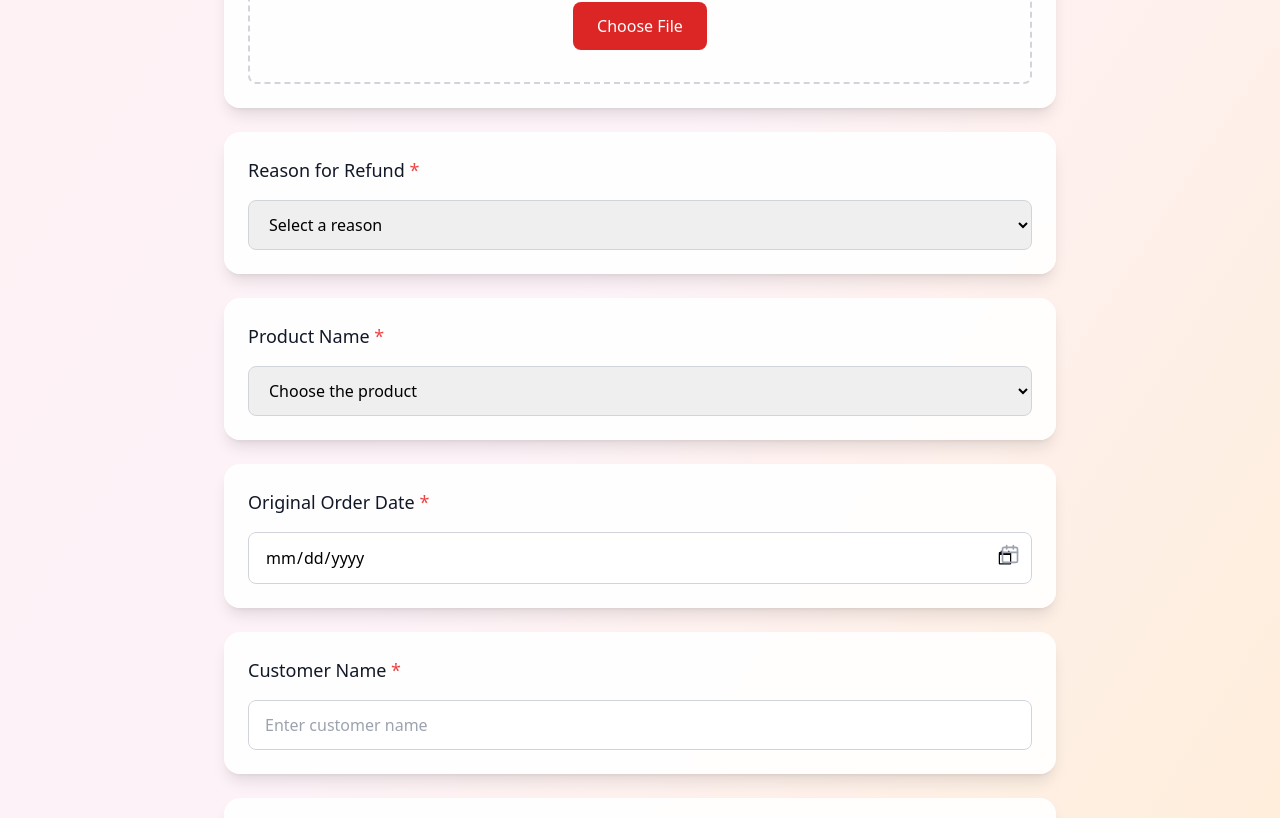
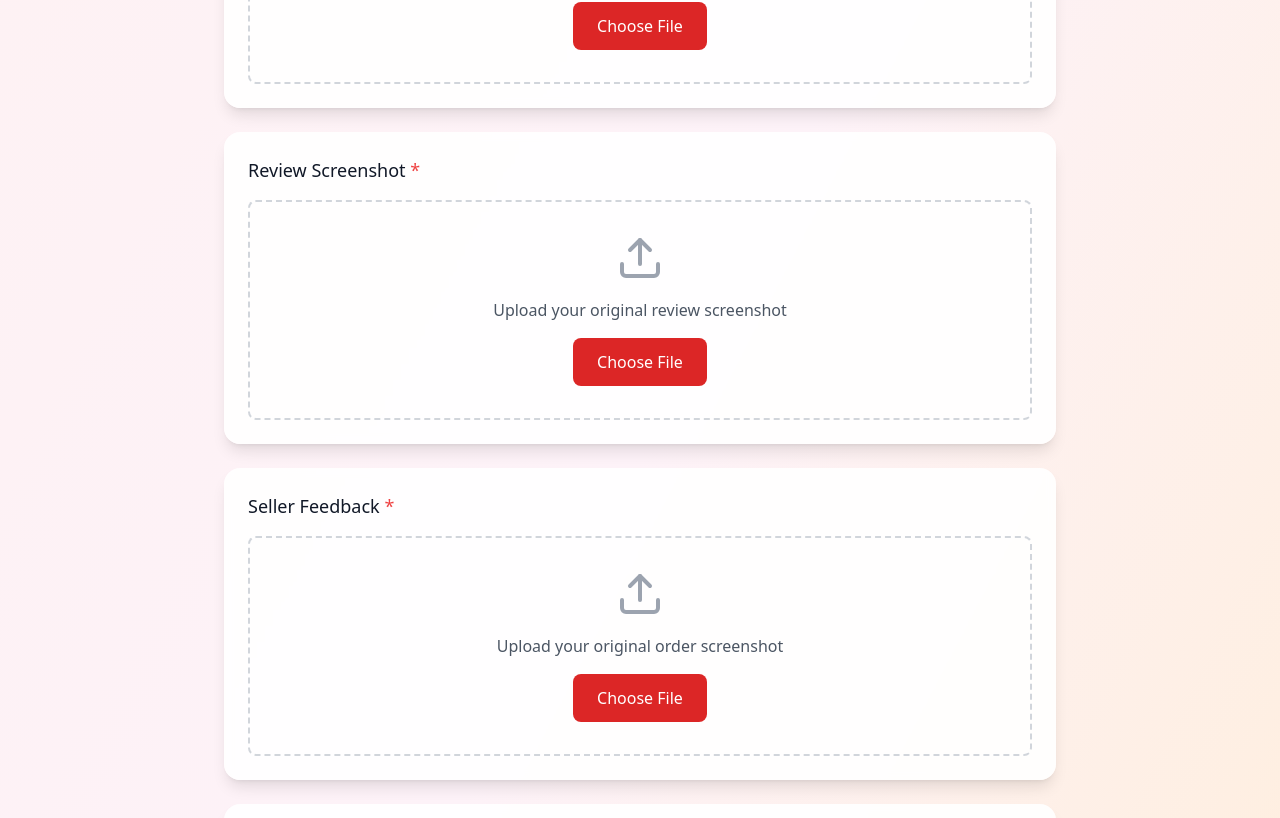
Before and after one commit to itsmeavanish/EBD, a React (Vite) app in the folder Frontend/: page /forms/refundforms in a window 1280 px wide. Shown: the part 849-1667 px from the top of the page. Built offline with nearby package versions, Linux system fonts and the light colour scheme; sample sign-in values are in the browser's storage.

Commit message:
Added all ss options

```diff
--- a/Frontend/src/components/forms/RefundFormWithVerification.tsx
+++ b/Frontend/src/components/forms/RefundFormWithVerification.tsx
@@ -12,6 +12,8 @@ interface RefundFormData {
   originalOrderDate: string;
   customerName: string;
   mediatorName: string;
+  reviewScreenshot: File | null;
+  sellerScreenshot: File | null;
 }
 
 interface RefundFormProps {
@@ -28,6 +30,8 @@ const RefundFormWithVerification: React.FC<RefundFormProps> = ({ onBack }) => {
     refundAmount: order?.price?.toString() || "",
     reason: '',
     screenshot: null,
+    reviewScreenshot: null,
+    sellerScreenshot: null,
     date: new Date().toISOString().split('T')[0],
     productName: order?.productName || "",
     originalOrderDate: order?.date ? new Date(order.date).toISOString().split('T')[0] : "",
@@ -69,15 +73,12 @@ const RefundFormWithVerification: React.FC<RefundFormProps> = ({ onBack }) => {
     setVerificationStatus('idle');
   };
 
-  const handleFileChange = (e: React.ChangeEvent<HTMLInputElement>) => {
+  const handleFileChange = (field: keyof RefundFormData) =>
+  (e: React.ChangeEvent<HTMLInputElement>) => {
     const file = e.target.files?.[0] || null;
-    setFormData(prev => ({
-      ...prev,
-      screenshot: file
-    }));
+    setFormData(prev => ({ ...prev, [field]: file }));
     setVerificationStatus('idle');
   };
-
   const handleVerifyScreenshot = async () => {
     if (!formData.screenshot || !formData.orderId || !formData.refundAmount) {
       alert('Please fill in Order ID, Refund Amount, and upload a screenshot first');
@@ -94,7 +95,7 @@ const RefundFormWithVerification: React.FC<RefundFormProps> = ({ onBack }) => {
       verifyData.append('refundAmount', formData.refundAmount);
 
       const token = localStorage.getItem('token');
-      const response = await fetch('https://ebd-mocha.vercel.app/api/refunds/verify-screenshot', {
+      const response = await fetch('http://localhost:3001/api/refunds/verify-screenshot', {
         method: 'POST',
         headers: {
           'Authorization': `Bearer ${token}`
@@ -149,13 +150,20 @@ const RefundFormWithVerification: React.FC<RefundFormProps> = ({ onBack }) => {
       if (formData.screenshot) {
         submitData.append('screenshot', formData.screenshot);
       }
+      if (formData.reviewScreenshot) {
+        submitData.append('reviewScreenshot', formData.reviewScreenshot);
+      }
+
+      if (formData.sellerScreenshot) {
+        submitData.append('sellerScreenshot', formData.sellerScreenshot);
+      }
 
       submitData.append('verified', 'true');
       submitData.append('extractedOrderNumber', verifiedData?.orderNumber || '');
       submitData.append('extractedPrice', verifiedData?.price || '');
 
       const token = localStorage.getItem('token');
-      const response = await fetch('https://ebd-mocha.vercel.app/api/refunds/submit', {
+      const response = await fetch('http://localhost:3001/api/refunds/submit', {
         method: 'POST',
         headers: {
           'Authorization': `Bearer ${token}`
@@ -175,7 +183,9 @@ const RefundFormWithVerification: React.FC<RefundFormProps> = ({ onBack }) => {
             productName: '',
             originalOrderDate: '',
             customerName: '',
-            mediatorName: ''
+            mediatorName: '',
+            reviewScreenshot: null,
+            sellerScreenshot: null
           });
           setVerificationStatus('idle');
           setSubmitStatus('idle');
@@ -211,6 +221,8 @@ const RefundFormWithVerification: React.FC<RefundFormProps> = ({ onBack }) => {
         </div>
 
         <form onSubmit={handleSubmit} className="space-y-6">
+
+  {/* Order ID */}
   <div className="bg-white/90 backdrop-blur-sm rounded-2xl shadow-lg p-6">
     <label className="block text-lg font-medium text-gray-900 mb-4">
       Original Order ID <span className="text-red-500">*</span>
@@ -218,7 +230,6 @@ const RefundFormWithVerification: React.FC<RefundFormProps> = ({ onBack }) => {
     <input
       type="text"
       required
-              defaultValue={formData.orderId}
       value={formData.orderId}
       onChange={(e) => handleInputChange('orderId', e.target.value)}
       placeholder="Enter the original order ID"
@@ -226,6 +237,7 @@ const RefundFormWithVerification: React.FC<RefundFormProps> = ({ onBack }) => {
     />
   </div>
 
+  {/* Refund Amount */}
   <div className="bg-white/90 backdrop-blur-sm rounded-2xl shadow-lg p-6">
     <label className="block text-lg font-medium text-gray-900 mb-4">
       Refund Amount <span className="text-red-500">*</span>
@@ -240,20 +252,22 @@ const RefundFormWithVerification: React.FC<RefundFormProps> = ({ onBack }) => {
     />
   </div>
 
+  {/* Invoice Upload */}
   <div className="bg-white/90 backdrop-blur-sm rounded-2xl shadow-lg p-6">
     <label className="block text-lg font-medium text-gray-900 mb-4">
-              Order Screenshot <span className="text-red-500">*</span>
+      Invoice Image <span className="text-red-500">*</span>
     </label>
     <div className="border-2 border-dashed border-gray-300 rounded-lg p-8 text-center hover:border-red-400 transition-colors">
       <Upload className="w-12 h-12 text-gray-400 mx-auto mb-4" />
-              <p className="text-gray-600 mb-4">Upload your original order screenshot</p>
+      <p className="text-gray-600 mb-4">Upload your original Invoice Image</p>
+
       <input
         type="file"
+        name="screenshot"
         accept="image/*"
-                onChange={handleFileChange}
+        onChange={handleFileChange('screenshot')}
         className="hidden"
         id="refund-screenshot-upload"
-                required
       />
       <label
         htmlFor="refund-screenshot-upload"
@@ -261,15 +275,82 @@ const RefundFormWithVerification: React.FC<RefundFormProps> = ({ onBack }) => {
       >
         Choose File
       </label>
+
       {formData.screenshot && (
         <p className="mt-2 text-sm text-green-600">
           Selected: {formData.screenshot.name}
         </p>
       )}
     </div>
+  </div>
 
+  {/* Review Screenshot */}
+  <div className="bg-white/90 backdrop-blur-sm rounded-2xl shadow-lg p-6">
+    <label className="block text-lg font-medium text-gray-900 mb-4">
+      Review Screenshot <span className="text-red-500">*</span>
+    </label>
+    <div className="border-2 border-dashed border-gray-300 rounded-lg p-8 text-center hover:border-red-400 transition-colors">
+      <Upload className="w-12 h-12 text-gray-400 mx-auto mb-4" />
+      <p className="text-gray-600 mb-4">Upload your original review screenshot</p>
+
+      <input
+        type="file"
+        name="reviewScreenshot"
+        accept="image/*"
+        onChange={handleFileChange('reviewScreenshot')}
+        className="hidden"
+        id="review-screenshot-upload"
+      />
+      <label
+        htmlFor="review-screenshot-upload"
+        className="inline-flex items-center px-6 py-3 bg-red-600 text-white rounded-lg hover:bg-red-700 cursor-pointer transition-colors"
+      >
+        Choose File
+      </label>
+
+      {formData.reviewScreenshot && (
+        <p className="mt-2 text-sm text-green-600">
+          Selected: {formData.reviewScreenshot.name}
+        </p>
+      )}
+    </div>
+  </div>
+
+  {/* Seller Screenshot */}
+  <div className="bg-white/90 backdrop-blur-sm rounded-2xl shadow-lg p-6">
+    <label className="block text-lg font-medium text-gray-900 mb-4">
+      Seller Feedback <span className="text-red-500">*</span>
+    </label>
+    <div className="border-2 border-dashed border-gray-300 rounded-lg p-8 text-center hover:border-red-400 transition-colors">
+      <Upload className="w-12 h-12 text-gray-400 mx-auto mb-4" />
+      <p className="text-gray-600 mb-4">Upload your original order screenshot</p>
+
+      <input
+        type="file"
+        name="sellerScreenshot"
+        accept="image/*"
+        onChange={handleFileChange('sellerScreenshot')}
+        className="hidden"
+        id="Seller-screenshot-upload"
+      />
+      <label
+        htmlFor="Seller-screenshot-upload"
+        className="inline-flex items-center px-6 py-3 bg-red-600 text-white rounded-lg hover:bg-red-700 cursor-pointer transition-colors"
+      >
+        Choose File
+      </label>
+
+      {formData.sellerScreenshot && (
+        <p className="mt-2 text-sm text-green-600">
+          Selected: {formData.sellerScreenshot.name}
+        </p>
+      )}
+    </div>
+  </div>
+
+  {/* Verify Button */}
   {formData.screenshot && formData.orderId && formData.refundAmount && (
-              <div className="mt-4">
+    <div className="bg-white/90 backdrop-blur-sm rounded-2xl shadow-lg p-6">
       <button
         type="button"
         onClick={handleVerifyScreenshot}
@@ -282,8 +363,6 @@ const RefundFormWithVerification: React.FC<RefundFormProps> = ({ onBack }) => {
       >
         {isVerifying ? 'Verifying...' : 'Verify Screenshot'}
       </button>
-              </div>
-            )}
 
       {verificationStatus === 'success' && (
         <div className="mt-4 p-4 bg-green-100 border border-green-400 text-green-700 rounded-lg flex items-center">
@@ -298,7 +377,9 @@ const RefundFormWithVerification: React.FC<RefundFormProps> = ({ onBack }) => {
         </div>
       )}
     </div>
+  )}
 
+  {/* Refund Reason */}
   <div className="bg-white/90 backdrop-blur-sm rounded-2xl shadow-lg p-6">
     <label className="block text-lg font-medium text-gray-900 mb-4">
       Reason for Refund <span className="text-red-500">*</span>
@@ -318,6 +399,7 @@ const RefundFormWithVerification: React.FC<RefundFormProps> = ({ onBack }) => {
     </select>
   </div>
 
+  {/* Product Name */}
   <div className="bg-white/90 backdrop-blur-sm rounded-2xl shadow-lg p-6">
     <label className="block text-lg font-medium text-gray-900 mb-4">
       Product Name <span className="text-red-500">*</span>
@@ -337,22 +419,7 @@ const RefundFormWithVerification: React.FC<RefundFormProps> = ({ onBack }) => {
     </select>
   </div>
 
-          <div className="bg-white/90 backdrop-blur-sm rounded-2xl shadow-lg p-6">
-            <label className="block text-lg font-medium text-gray-900 mb-4">
-              Original Order Date <span className="text-red-500">*</span>
-            </label>
-            <div className="relative">
-              <input
-                type="date"
-                required
-                value={formData.originalOrderDate}
-                onChange={(e) => handleInputChange('originalOrderDate', e.target.value)}
-                className="w-full px-4 py-3 border border-gray-300 rounded-lg focus:ring-2 focus:ring-red-500 focus:border-transparent transition-all"
-              />
-              <Calendar className="absolute right-3 top-3 w-5 h-5 text-gray-400 pointer-events-none" />
-            </div>
-          </div>
-
+  {/* Customer & Mediator Names */}
   <div className="bg-white/90 backdrop-blur-sm rounded-2xl shadow-lg p-6">
     <label className="block text-lg font-medium text-gray-900 mb-4">
       Customer Name <span className="text-red-500">*</span>
@@ -381,6 +448,7 @@ const RefundFormWithVerification: React.FC<RefundFormProps> = ({ onBack }) => {
     />
   </div>
 
+  {/* Submit Button */}
   <div className="bg-white/90 backdrop-blur-sm rounded-2xl shadow-lg p-6">
     {verificationStatus !== 'success' && (
       <div className="mb-4 p-4 bg-yellow-100 border border-yellow-400 text-yellow-800 rounded-lg flex items-center">
@@ -413,6 +481,7 @@ const RefundFormWithVerification: React.FC<RefundFormProps> = ({ onBack }) => {
     )}
   </div>
 </form>
+
       </div>
     </div>
   );
```
Also changed, not shown: 2 other files (tests, documents, lock files or other folders). Lines whose indentation alone changed are shown as unchanged.
